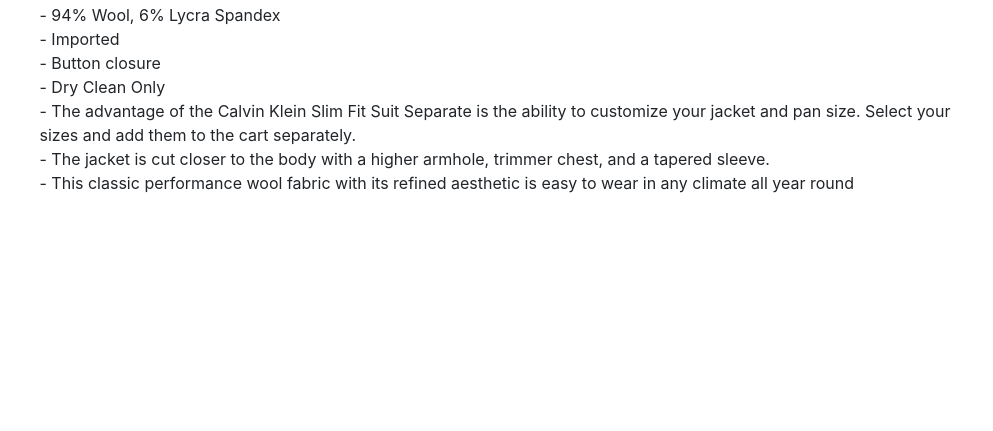
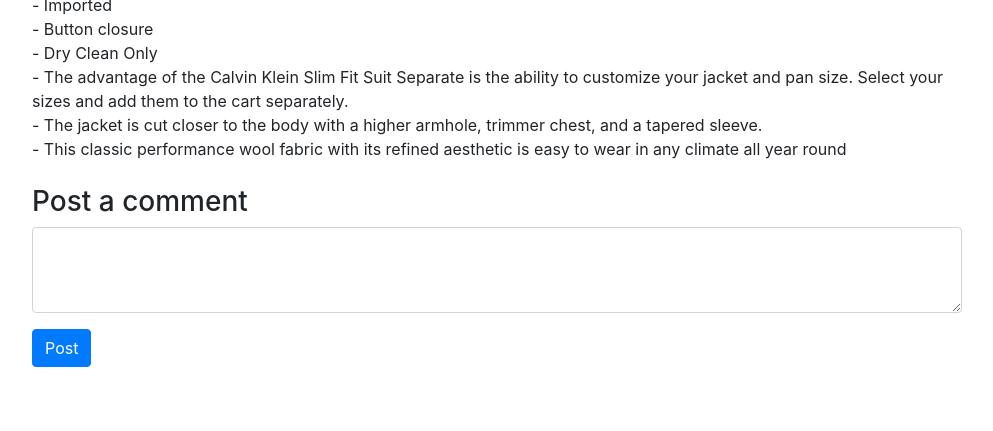
Before and after one commit to AndreiLesi/course_webProgramming, a Django app: page /details/35 in a window 1280 px wide; the page is wider, and only the part inside the window is pictured. Shown: the part 959-1390 px from the top of that part, without its empty margins (143-1136 px from the left). Before the commit the page ends 1152 px from the top of that part, so only its background shows below. Run offline with Django 3.2, Linux system fonts and the light colour scheme; a user stored in the database is signed in; data comes from the database, SQL or seed files in the repository; both versions use the stored data as it was after the commit; some libraries are stand-ins or nearby versions.

Commit message:
Reworked on details page, added close listing and finised Project 2

```diff
--- a/Projekt_2/auctions/models.py
+++ b/Projekt_2/auctions/models.py
@@ -12,7 +12,7 @@ class Listing(models.Model):
     categories = [
         ("Books", "Books"),
         ("Technology", "Technology"),
-        ("Home", "Home"),
+        ("Home & Kitchen", "Home & Kitchen"),
         ("Sports & Outdoors", "Sports & Outdoors"),
         ("Beauty & Personal Care", "Beauty & Personal Care"),
         ("Fashion", "Fashion"),
@@ -20,6 +20,7 @@ class Listing(models.Model):
     category = models.CharField(max_length=64, choices=categories)
     currentPrice = models.FloatField(blank=True, null=True)
     createdAt = models.DateTimeField(auto_now_add=True)
+    isActive = models.BooleanField(null=True, default=True)
 
     def __str__(self):
         return f"{self.title} by {self.createdBy}"
@@ -50,7 +51,7 @@ class Comment(models.Model):
     listing = models.ForeignKey("Listing", related_name="comments",
                                 on_delete=models.CASCADE)
     description = models.TextField(max_length=1000)
-    createdAt = models.DateField(auto_now_add=True)
+    createdAt = models.DateTimeField(auto_now_add=True)
 
     def __str__(self):
         return f"({self.id}) {self.createdBy}'s comment on {self.listing}"
--- a/Projekt_2/auctions/static/auctions/styles.css
+++ b/Projekt_2/auctions/static/auctions/styles.css
@@ -1,7 +1,3 @@
-body {
-    padding: 10px;
-}
-
 nav {
     width: 100%;
     background-color: #94bbe9;
@@ -17,6 +13,9 @@ nav {
 .img-class img, .img-details{
     height: 90%;
     width: auto;
+    max-height: 700px;
+    max-width: 700px;
+    object-fit: scale-down;
 }
 
 .img-class {
@@ -36,7 +35,7 @@ nav {
     white-space: pre-line;
 }
 
-
+/* Index page description  */
 .truncated {
     display: block;
     display: -webkit-box;
@@ -45,3 +44,29 @@ nav {
     overflow: hidden;
     text-overflow: ellipsis;
 }
+
+
+/* Comments  */
+.widget .panel-title {
+    display:inline
+}
+
+.widget li.list-group-item {
+    border-radius: 0;
+    border: 0;
+    border-top: 1px solid #ddd;
+}
+
+.widget li.list-group-item:hover {
+    background-color: rgba(86,61,124,.1);
+}
+
+.widget .mic-info {
+    color: #666666;
+    font-size: 14px;
+}
+
+.card:hover {
+    border-color: cornflowerblue !important;
+
+}
--- a/Projekt_2/auctions/templates/auctions/details.html
+++ b/Projekt_2/auctions/templates/auctions/details.html
@@ -18,25 +18,42 @@
                 <!-- Price Tag  -->
                 <h2 class="display-5 mt-5"><strong>{{ listing.currentPrice }} €</strong></h2>
                 <p>
-                    {{ listing.bids.all|length }} bid(s) so far
-                    {% if listing.currentPrice == highestBid %}
+                    {{ listing.bids.all|length }} bid(s) so far.
+                    {% if highestBidder == user %}
                         Your bid is the current bid.
                     {% endif %}
                 </p>
 
                 <!-- Place bids form  -->
+                {% if listing.isActive and user.is_authenticated %}
                     <form action="{% url 'details' listing.id %}" method="post">
                         {% csrf_token %}
                         <div class="form-group w-50">
                             <input class="form-control" type="text" name="bid" placeholder="Bid">
                         </div>
                         <input class="btn btn-primary" name="placeBid" type="submit" value="Place Bid">
+
                         {% if listing in request.user.watchlist.all %}
                             <input class="btn btn-secondary" name="addToWL" type="submit" value="Remove from Watchlist">
                         {% else %}
                             <input class="btn btn-secondary" name="addToWL" type="submit" value="Add to Watchlist">
                         {% endif %}
+
+                        {% if user == listing.createdBy %}
+                            <input class="btn btn-success" name="closeAuction" type="submit" value="Close Auction">
+                        {% endif %}
                     </form>
+                {% else %}
+                    {% if not listing.isActive %}
+                        <div>
+                            This auction is no longer active.
+                        </div>
+                    {% elif not user.is_authenticated %}
+                        <div>
+                            Please log in to be able to bid.
+                        </div>
+                    {% endif %}
+                {% endif %}
 
                 <!-- Messages  -->
                 {% if messages %}
@@ -60,6 +77,18 @@
                 <!-- Details  -->
                 <table class="table mt-5 mb-4 responsive">
                     <tbody>
+                        {% if not listing.isActive %}
+                        <tr>
+                            <td><strong>Winner</strong> </td>
+                            <td class="text-right"><strong>
+                                {% if user == highestBidder %}
+                                    You have won this Auction!
+                                {% else %}
+                                    {{ highestBidder }}
+                                {% endif %}
+                            </strong></td>
+                        </tr>
+                        {% endif %}
                         <tr>
                             <td>Category</td>
                             <td class="text-right">{{ listing.category }}</td>
@@ -80,16 +109,47 @@
             <div class="col-lg-6 order-1 order-lg-2 mb-5 mb-lg-0 d-flex justify-content-md-center">
                 <img class="img-details" src= {{ listing.imageURL }} alt="">
             </div>
+        </div>
 
         <!-- Description -->
-            </div>
         <span class="text">
             {{ listing.description }}
         </span>
+
+        <!-- Comments section  -->
+        <div class="panel panel-default widget mt-4">
+            <!-- Add your own comment  -->
+            <div class="panel-heading">
+                {% if user.is_authenticated %}
+                <h3 class="panel-title"> Post a comment </h3>
+                    <form class="mt-2" method="POST">
+                        {% csrf_token %}
+                        <div class="form-group">
+                            <textarea name="comment" class="form-control" rows="3"></textarea>
+                        </div>
+                        <button type="submit" class="btn btn-primary">Post</button>
+                    </form>
+                {% else %}
+                    <h3 class="panel-title"> Comments </h3>
+                {% endif %}
+            </div>
+
+            <!-- Display All Comments -->
+            <div class="panel-body mt-3">
+                <ul class="list-group">
+                    {% for comment in listing.comments.all reversed %}
+                    <li class="list-group-item my-2">
+                        <span class="text">{{ comment.description }}</span>
+                        <div class="mic-info mt-2">
+                            Posted by {{ comment.createdBy }} on {{ comment.createdAt }}
+                        </div>
+                    </li>
+                    {% endfor %}
+                </ul>
             </div>
         </div>
+
+
     </div>
 </section>
-
-
 {% endblock %}
--- a/Projekt_2/auctions/templates/auctions/layout.html
+++ b/Projekt_2/auctions/templates/auctions/layout.html
@@ -9,15 +9,8 @@
         <script src="https://kit.fontawesome.com/a076d05399.js"></script>
     </head>
     <body>
-        <div>
-            {% if user.is_authenticated %}
-                Signed in as <strong>{{ user.username }}</strong>.
-            {% else %}
-                Not signed in.
-            {% endif %}
-        </div>
-
-        <nav class="navbar navbar-expand-sm navbar-light py-2 sticky-top">
+        <!-- Nav-Bar Left side -->
+        <nav class="navbar navbar-expand-sm navbar-light sticky-top">
             <a href="" class="navbar-brand">Thrifty.io</a>
             <div class="collapse navbar-collapse">
                 <ul class="navbar-nav mr-auto">
@@ -39,6 +32,7 @@
                 </ul>
             </div>
 
+            <!-- Nav-Bar Right Side  -->
             <div class="collapse navbar-collapse">
                 <ul class="navbar-nav ml-auto">
                     {% if user.is_authenticated %}
--- a/Projekt_2/auctions/views.py
+++ b/Projekt_2/auctions/views.py
@@ -6,13 +6,14 @@ from django.urls import reverse
 from django.contrib.auth.decorators import login_required
 from django.contrib import messages
 
-from .models import User, Listing, Bid
+from .models import User, Listing, Bid, Comment
 from .forms import ListingForm
 
 
 def index(request):
+    # Display all active items. ViewType 0 -> use index text-fields
     return render(request, "auctions/index.html", {
-        "listings": Listing.objects.all()[::-1],
+        "listings": Listing.objects.filter(isActive=True)[::-1],
         "viewType": 0
     })
 
@@ -24,6 +25,7 @@ def login_view(request):
         username = request.POST["username"]
         password = request.POST["password"]
         user = authenticate(request, username=username, password=password)
+        print(username, password, user)
 
         # Check if authentication successful
         if user is not None:
@@ -77,6 +79,7 @@ def create(request):
     form = ListingForm(request.POST or None)
 
     if request.method == "POST":
+        # create a new Listing if all the inputs are valid and display it
         if form.is_valid():
             formModel = form.save(commit=False)
             if not formModel.imageURL:
@@ -84,11 +87,8 @@ def create(request):
                                      "000000/no-image.png"
             formModel.createdBy = request.user
             formModel.currentPrice = formModel.startingPrice
-            formModel.description = formModel.description
             formModel.save()
-            return render(request, "auctions/create.html", {
-                'form': form
-            })
+            return redirect(details, id = formModel.id)
 
     return render(request, "auctions/create.html", {
         'form': form
@@ -99,6 +99,8 @@ def details(request, id):
     entry = Listing.objects.get(id = id)
 
     if request.method == "POST":
+
+        # if a bid is placed check it and add it to the database
         if "placeBid" in request.POST.keys() and request.POST["bid"]:
             bidPrice=float(request.POST["bid"])
 
@@ -109,26 +111,46 @@ def details(request, id):
                 newBid.save()
                 entry.currentPrice = bidPrice
                 entry.save()
-                messages.success(request, "Your bid has been succesfully placed!")
+                messages.success(request,
+                                 "Your bid has been succesfully placed!")
             else:
-                messages.error(request, "Your bid must be higher the current one!")
+                messages.error(request,
+                               "Your bid must be higher the current one!")
 
+        # Add or remove item to the watchlist
         elif "addToWL" in request.POST.keys():
             if entry in request.user.watchlist.all():
                 request.user.watchlist.remove(entry)
             else:
                 request.user.watchlist.add(entry)
 
-    highestBid = entry.bids.filter(createdBy=request.user.id)
-    if highestBid:
-        highestBid = float(max(bid.bidPrice for bid in highestBid))
+        # Add comment to the database if made
+        elif "comment" in request.POST.keys():
+            comment = Comment(createdBy=request.user,
+                              description=request.POST["comment"],
+                              listing=entry)
+            comment.save()
+
+        # close auction, disable listing and show winner
+        elif "closeAuction" in request.POST.keys():
+            entry.isActive = False
+            entry.save()
+
+    # get highest bidder from database
+    if entry.bids.all():
+        highestBidder = entry.bids.latest("bidPrice").createdBy
+    else:
+        highestBidder = "None"
+
     return render(request, "auctions/details.html", {
         "listing": entry,
-        "highestBid": highestBid,
+        "highestBidder": highestBidder,
     })
 
 
+
 def watchlist(request):
+    # Display all watchlist items. ViewType 1 -> use watchlist text-fields
     return render(request, "auctions/index.html", {
         "listings": request.user.watchlist.all()[::-1],
         "viewType": 1
@@ -136,9 +158,11 @@ def watchlist(request):
 
 
 def categories(request):
+    # create a categories name and icons lookup table for looping
     categoriesAndIcons = [("Books", "fa-book"),
                           ("Beauty & Personal Care","fa-hand-holding-medical"),
-                          ("Fashion","fa-tshirt"),("Home & Kitchen","fa-couch"),
+                          ("Fashion","fa-tshirt"),
+                          ("Home & Kitchen","fa-couch"),
                           ("Music, CD's and Viny","fa-record-vinyl"),
                           ("Sports & Outdoor","fa-running"),
                           ("Technology","fa-laptop"),
@@ -150,6 +174,7 @@ def categories(request):
 
 
 def category(request, category):
+    # Display all items in a category. ViewType 2 -> use category text-fields
     return render(request, "auctions/index.html", {
         "listings": Listing.objects.filter(category=category)[::-1],
         "viewType": 2,
```
Also changed, not shown: Projekt_2/auctions/migrations/0015_auto_20200827_2228.py (added), Projekt_2/auctions/migrations/0016_listing_isactive.py (added), Projekt_2/auctions/migrations/0017_auto_20200827_2250.py (added), Projekt_2/auctions/migrations/0018_auto_20200828_0120.py (added), Projekt_2/db.sqlite3. Lines whose indentation alone changed are shown as unchanged.
